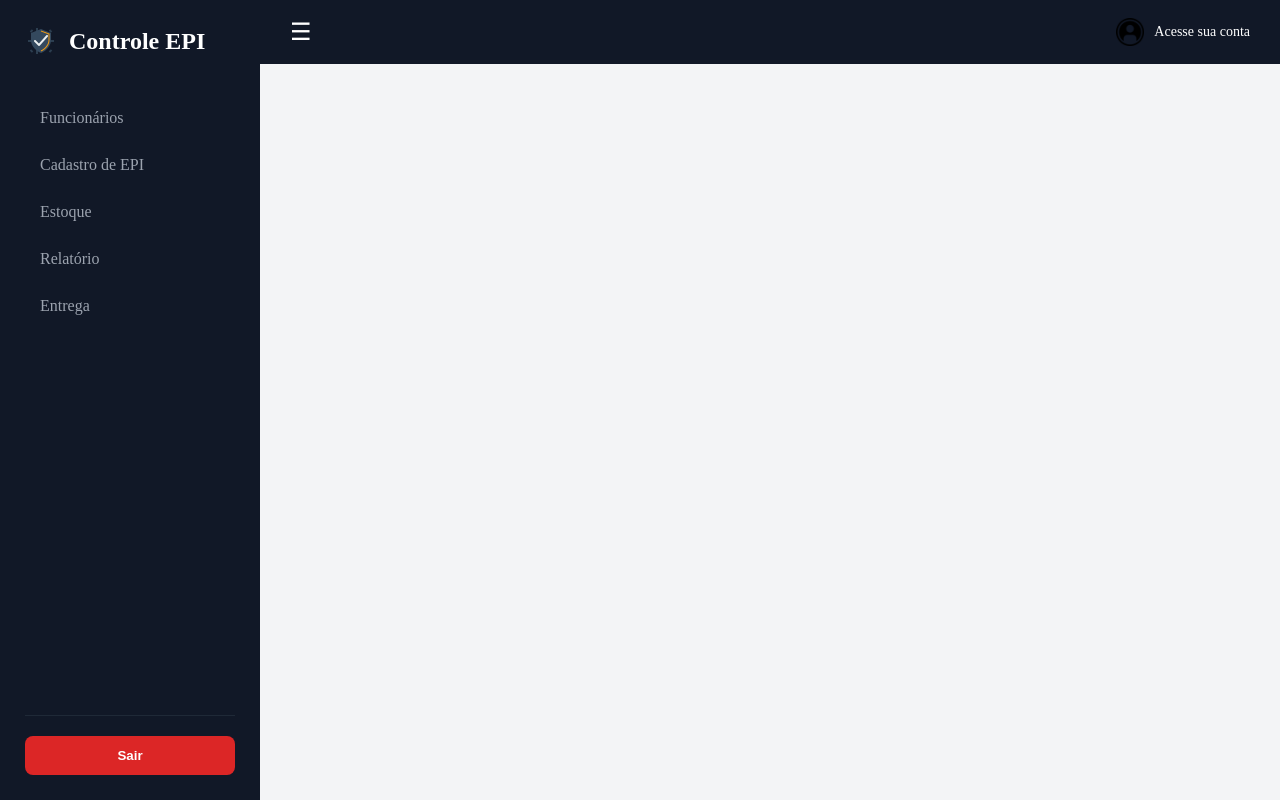
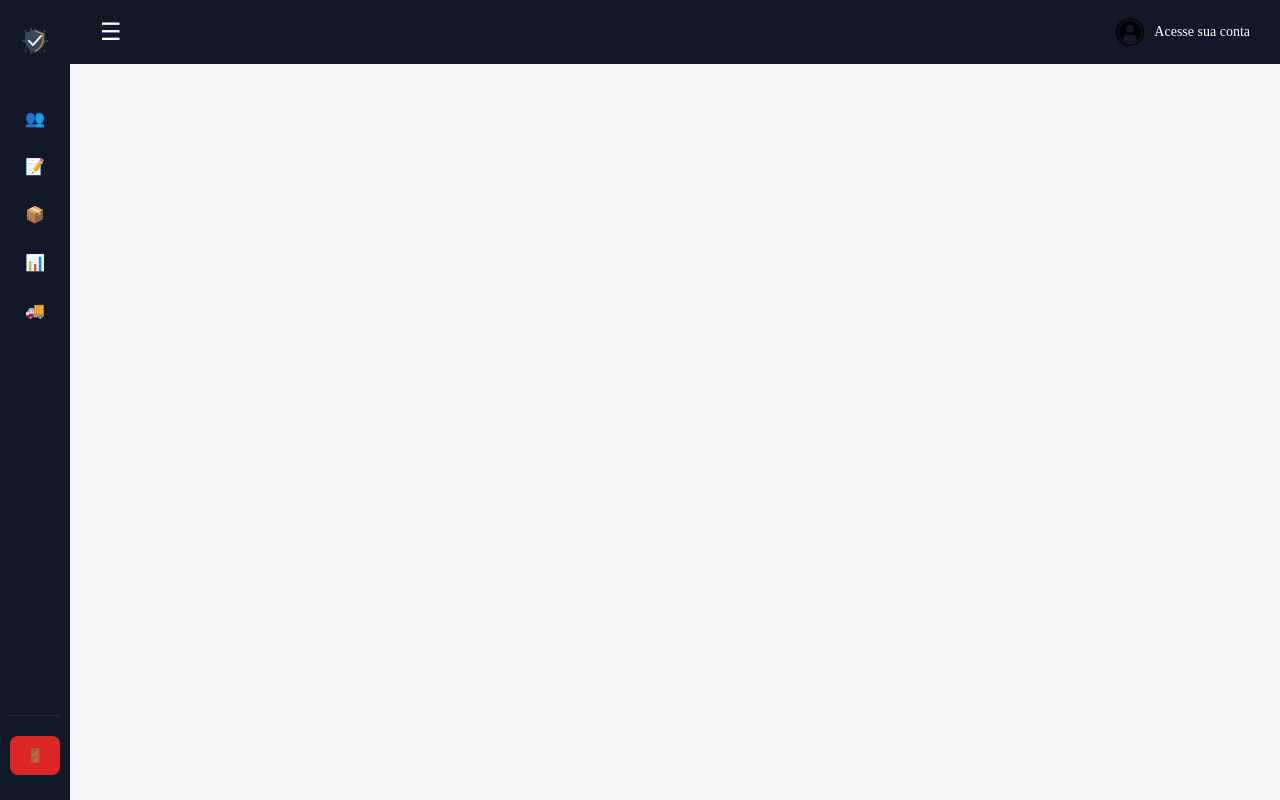
Before and after one commit to pedrohenriquedecarvalho/sistema-de-epi, a Vue app: page /dashboard in a window 1280 px wide. Built offline with nearby package versions, Linux system fonts and the light colour scheme.

Commit message:
alteração no dashboard

```diff
--- a/src/views/dashboard.vue
+++ b/src/views/dashboard.vue
@@ -10,36 +10,41 @@
       <nav aria-label="Menu principal" class="sidebar__nav">
         <ul class="navbar__lista">
           <li>
-            <RouterLink to="/funcionarios" class="navbar__link">
+            <RouterLink to="/funcionarios" class="navbar__link" title="Funcionários">
               <span v-if="!isCollapsed">Funcionários</span>
+              <span v-else>👥</span> <!-- Ícone visual para quando estiver fechado -->
             </RouterLink>
           </li>
           <li>
-            <RouterLink to="/cadastro" class="navbar__link">
+            <RouterLink to="/cadastro" class="navbar__link" title="Cadastro de EPI">
               <span v-if="!isCollapsed">Cadastro de EPI</span>
+              <span v-else>📝</span>
             </RouterLink>
           </li>
           <li>
-            <RouterLink to="/estoque" class="navbar__link">
+            <RouterLink to="/estoque" class="navbar__link" title="Estoque">
               <span v-if="!isCollapsed">Estoque</span>
+              <span v-else>📦</span>
             </RouterLink>
           </li>
           <li>
-            <RouterLink to="/relatorio" class="navbar__link">
+            <RouterLink to="/relatorio" class="navbar__link" title="Relatório">
               <span v-if="!isCollapsed">Relatório</span>
+              <span v-else>📊</span>
             </RouterLink>
           </li>
           <li>
-            <RouterLink to="/entrega" class="navbar__link">
+            <RouterLink to="/entrega" class="navbar__link" title="Entrega">
               <span v-if="!isCollapsed">Entrega</span>
+              <span v-else>🚚</span>
             </RouterLink>
           </li>
         </ul>
 
         <div class="item-sair">
-          <button @click="sair" class="btn-sair">
+          <button @click="sair" class="btn-sair" title="Sair">
             <span v-if="!isCollapsed">Sair</span>
-            <span v-else>🚪</span> <!-- Mantive apenas um indicador aqui para não sumir o botão de logout -->
+            <span v-else>🚪</span>
           </button>
         </div>
       </nav>
@@ -49,7 +54,6 @@
     <div class="main-wrapper">
       <nav class="navbar">
         <div class="nav-left">
-          <!-- Botão para alternar o menu -->
           <button @click="toggleSidebar" class="btn-toggle">☰</button>
         </div>
         <div class="nav-center"></div>
@@ -74,8 +78,9 @@ import { useRouter, RouterLink, RouterView } from 'vue-router'
 const { supabase } = useSupabase()
 const router = useRouter()
 
-// Lógica de recolhimento
-const isCollapsed = ref(false)
+// Começa fechado (true)
+const isCollapsed = ref(true)
+
 const toggleSidebar = () => {
   isCollapsed.value = !isCollapsed.value
 }
@@ -110,13 +115,14 @@ async function sair() {
   display: flex;
   flex-direction: column;
   flex-shrink: 0;
-  transition: width 0.3s ease; /* Transição suave ao encolher */
+  transition: width 0.3s ease;
 }
 
 /* Estado quando recolhido */
 .sidebar.is-collapsed {
-  width: 65px; /* Bem fino */
+  width: 70px;
   padding: 25px 10px;
+  align-items: center;
 }
 
 .sidebar__logo {
@@ -125,28 +131,49 @@ async function sair() {
   gap: 12px;
   margin-bottom: 40px;
   overflow: hidden;
+  justify-content: center;
 }
 
 .icon { height: 32px; width: 32px; flex-shrink: 0; }
 
-.sidebar__nav { display: flex; flex-direction: column; flex: 1; }
-.navbar__lista { list-style: none; flex: 1; }
+.sidebar__nav {
+  display: flex;
+  flex-direction: column;
+  flex: 1;
+  width: 100%;
+}
+
+.navbar__lista {
+  list-style: none;
+  flex: 1;
+  width: 100%;
+}
 
 .navbar__link {
-  display: block;
+  display: flex;
+  align-items: center;
   color: #9ca3af;
   text-decoration: none;
   padding: 12px 15px;
   border-radius: 8px;
   transition: all 0.2s;
   margin-bottom: 5px;
-  white-space: nowrap; /* Impede quebra de texto */
+  white-space: nowrap;
+}
+
+.sidebar.is-collapsed .navbar__link {
+  justify-content: center;
+  padding: 12px 0;
 }
 
 .navbar__link:hover { color: white; background-color: #1f2937; }
 .router-link-active { color: white; background-color: #374151; font-weight: 600; }
 
-.item-sair { padding-top: 20px; border-top: 1px solid #1f2937; }
+.item-sair {
+  padding-top: 20px;
+  border-top: 1px solid #1f2937;
+  width: 100%;
+}
 
 .btn-sair {
   background-color: #dc2626;
@@ -157,6 +184,9 @@ async function sair() {
   border-radius: 8px;
   width: 100%;
   font-weight: 600;
+  display: flex;
+  justify-content: center;
+  align-items: center;
 }
 
 /* NAVBAR SUPERIOR */
@@ -165,7 +195,7 @@ async function sair() {
   color: white;
   display: flex;
   align-items: center;
-  padding: 15px 30px;
+  padding: 0 30px;
   height: 64px;
 }
 
@@ -175,7 +205,6 @@ async function sair() {
   color: white;
   font-size: 24px;
   cursor: pointer;
-  margin-right: 15px;
 }
 
 .nav-center { flex: 1; }
@@ -184,6 +213,6 @@ async function sair() {
 .conta1 { text-decoration: none; color: white; font-size: 14px; }
 
 /* CONTEÚDO */
-.main-wrapper { flex: 1; display: flex; flex-direction: column; height: 100%; }
+.main-wrapper { flex: 1; display: flex; flex-direction: column; height: 100%; overflow: hidden; }
 .conteudo-scroll { flex: 1; overflow-y: auto; padding: 20px; }
 </style>
```
